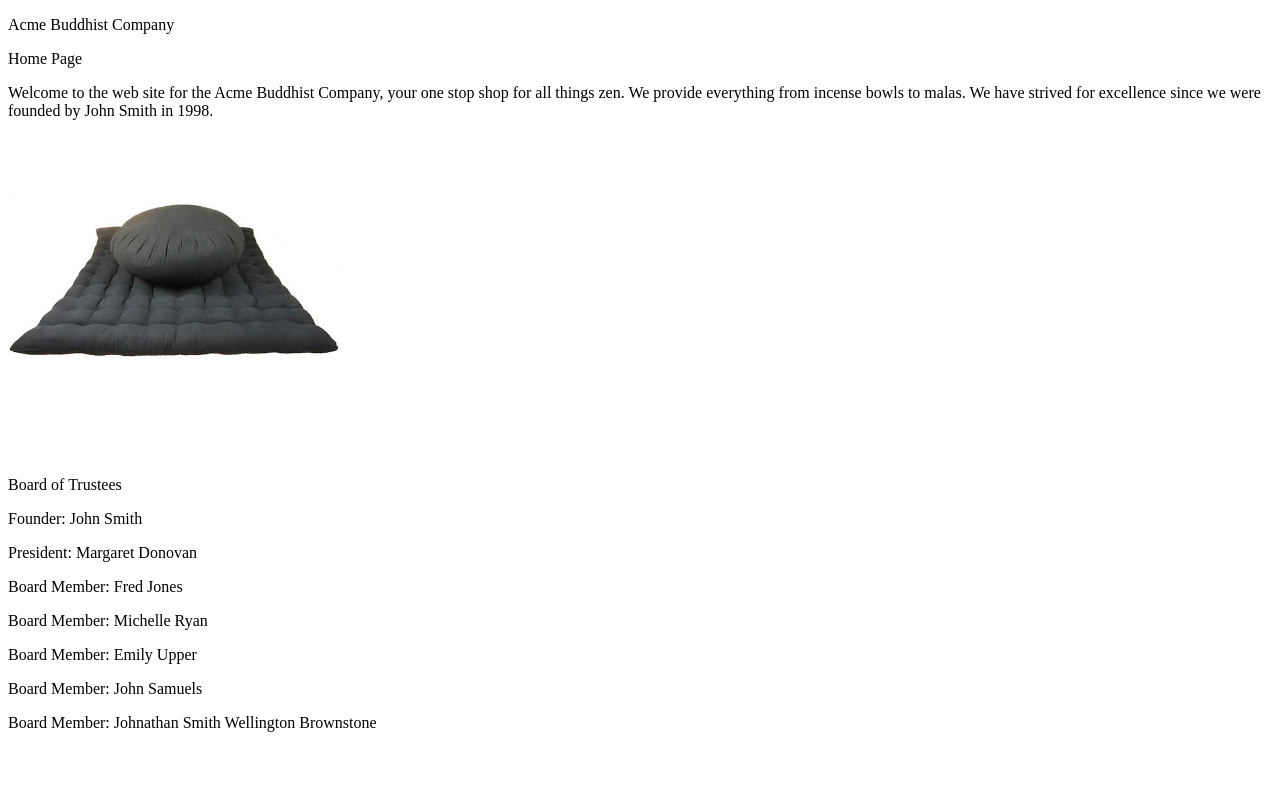
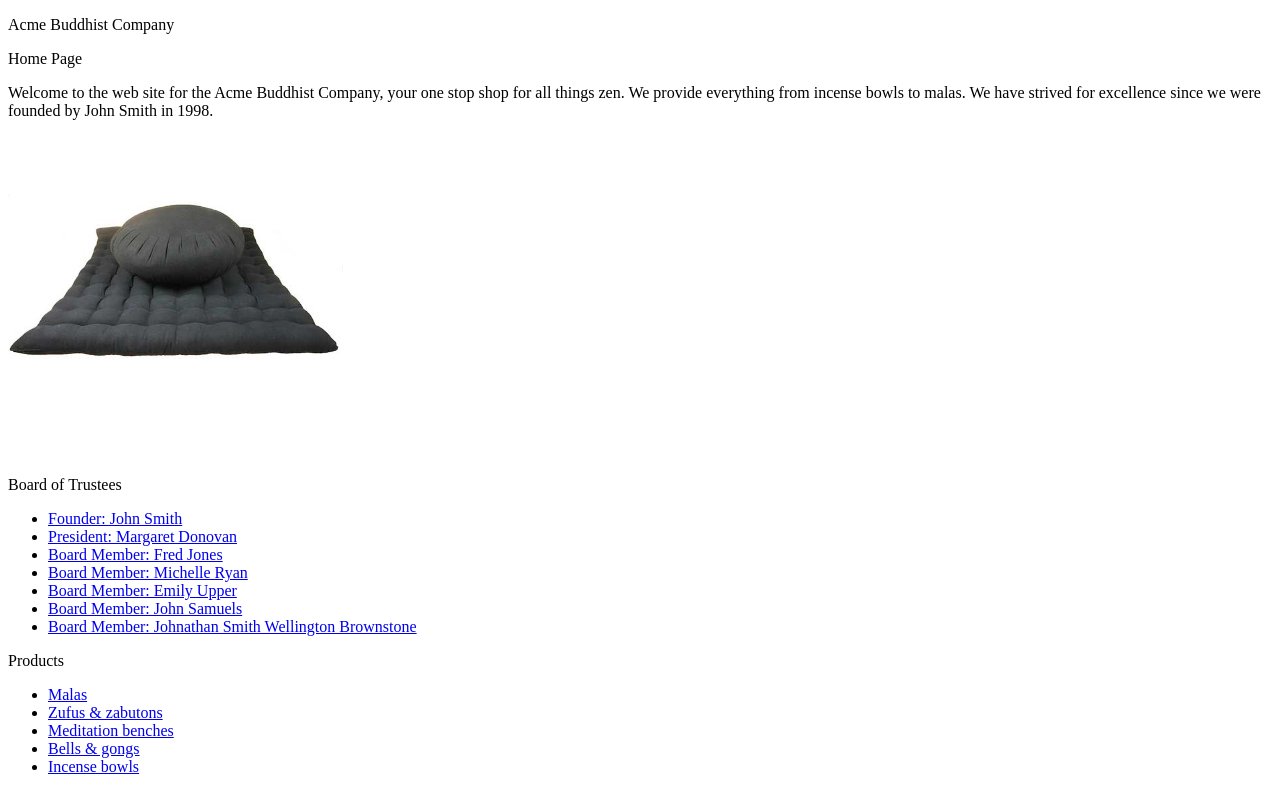
Before and after one commit to JamesOConnor1993/acme, a plain HTML site: page index.html in a window 1280 px wide. Drawn offline with Linux system fonts and the light colour scheme.

Commit message:
Added links to individual pages for board members and products

```diff
--- a/index.html
+++ b/index.html
@@ -12,13 +12,24 @@
 <p><img src="images/zafu-zabuton.jpeg" width="335" height="290" alt="zafu and zabuton" /></p>
 <p>&nbsp;</p>
 <p>Board of Trustees</p>
-<p>Founder: John Smith</p>
-<p>President: Margaret Donovan</p>
-<p>Board Member: Fred Jones</p>
-<p>Board Member: Michelle Ryan</p>
-<p>Board Member: Emily Upper</p>
-<p>Board Member: John Samuels</p>
-<p>Board Member: Johnathan Smith Wellington Brownstone</p>
+<ul>
+  <li><a href="board/john-samuels.html">Founder: John Smith</a></li>
+  <li><a href="board/margret-donovan.html">President: Margaret Donovan</a></li>
+  <li><a href="board/fred-jones.html">Board Member: Fred Jones</a></li>
+  <li><a href="board/michelle-ryan.html">Board Member: Michelle Ryan</a></li>
+  <li><a href="board/emily-upper.html">Board Member: Emily Upper</a></li>
+  <li><a href="board/john-smith.html">Board Member: John Samuels</a></li>
+  <li><a href="board/johnathan-smith-wellington-brownstone.html">Board Member: Johnathan Smith Wellington Brownstone</a></li>
+</ul>
+<p>Products</p>
+<ul>
+  <li><a href="products/malas.html">Malas</a></li>
+  <li><a href="products/zufus-and-zabutons.html">Zufus &amp; zabutons</a></li>
+  <li><a href="products/meditation-benches.html">Meditation benches</a></li>
+  <li><a href="products/bells-and-gongs.html">Bells &amp; gongs</a></li>
+  <li><a href="products/incense-bowls.html">Incense bowls</a></li>
+</ul>
+<p>&nbsp;</p>
 <p>&nbsp;</p>
 <p>&nbsp;</p>
 </body>
```
